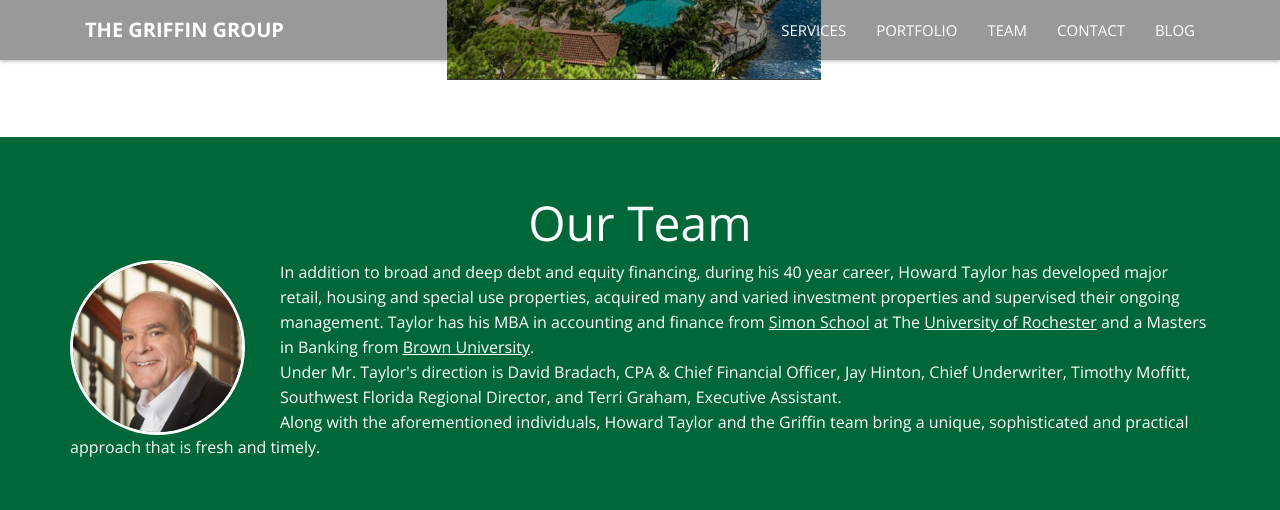
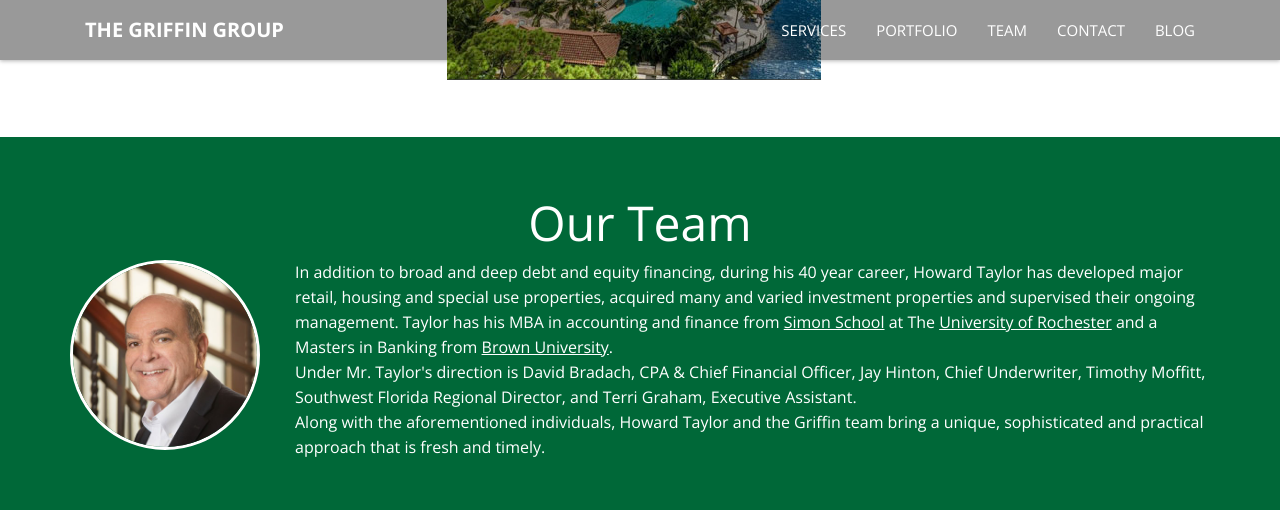
Before and after one commit to FatMan50/griffin-blog, a Jekyll site: the page built from index.html, in a window 1280 px wide and 1400 px high, scrolled down 2828 px. Shown: the top 510 px of the window. Built offline with Jekyll 4.4.1, drawn with Linux system fonts in a browser that asks for light colours; comment, search, counter and statistics services are not loaded; grey boxes are pictures that could not be loaded.

Commit message:
Howards pic bigger

```diff
--- a/assets/css/griffin-custom.css
+++ b/assets/css/griffin-custom.css
@@ -22,7 +22,7 @@ text-align: center;
 }
 
 .howard {
-  max-width: 175px !important;
+  max-width: 190px !important;
 }
 
 .g-services p {
```
